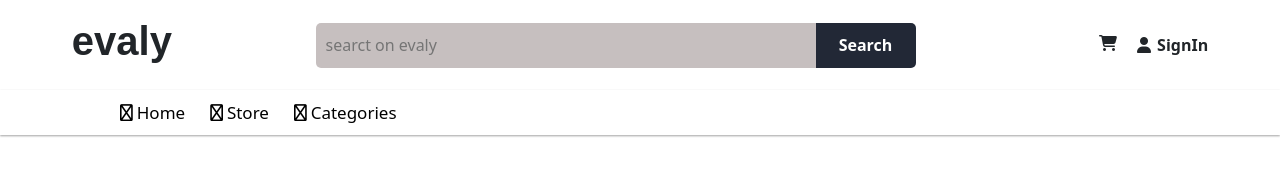
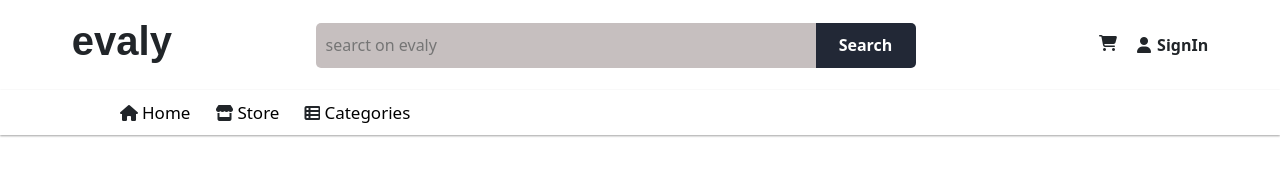
Before and after one commit to AnturDN/Evaly-Clone, a React (Vite) app: page / in a window 1280 px wide. Shown: the top 183 px of the page. Built offline with nearby package versions, Linux system fonts and the light colour scheme.

Commit message:
navbar fixed

```diff
--- a/src/Component/Navbar/Navbar.jsx
+++ b/src/Component/Navbar/Navbar.jsx
@@ -6,9 +6,9 @@
    <div className='page_container'>
      <div className="pages">
             <ul>
-                <li><a class="fa-solid fa-house"></a><a href="/">Home</a></li>
-                <li><a class="fa-solid fa-store"></a><a href="/store">Store</a></li>
-                <li><a class="fa-solid fa-table-list"></a><a href="/categories">Categories</a></li>
+                <li><i class="fa-solid fa-house"></i><a href="/">Home</a></li>
+                <li><i class="fa-solid fa-store"></i><a href="/store">Store</a></li>
+                <li><i class="fa-solid fa-table-list"></i><a href="/categories">Categories</a></li>
             </ul>
         </div>
    </div>
--- a/src/Component/Slider/Slider.css
+++ b/src/Component/Slider/Slider.css
@@ -11,7 +11,7 @@
 
 
 .slider {
-  width: 801px;
+  width: 800px;
   height: 551px;
   margin-left: 200px;
   margin-top: 50px;
```
